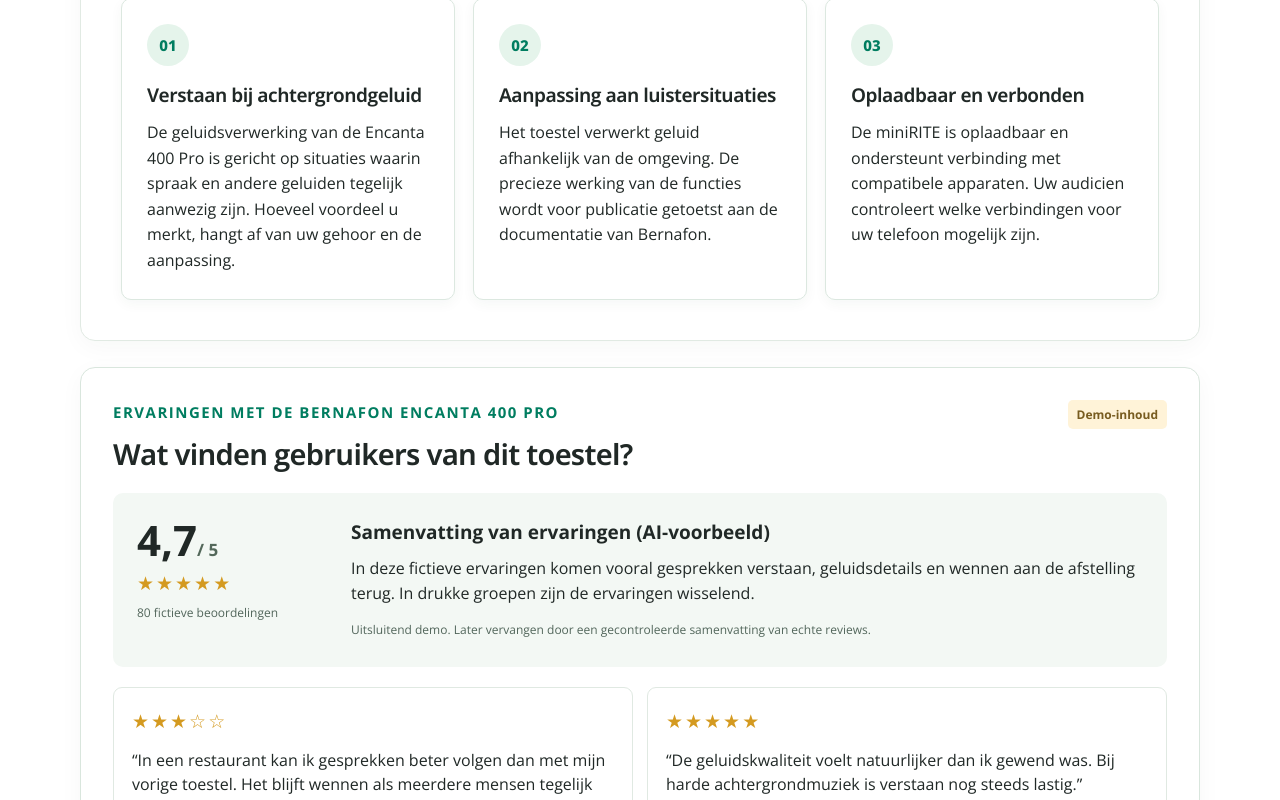
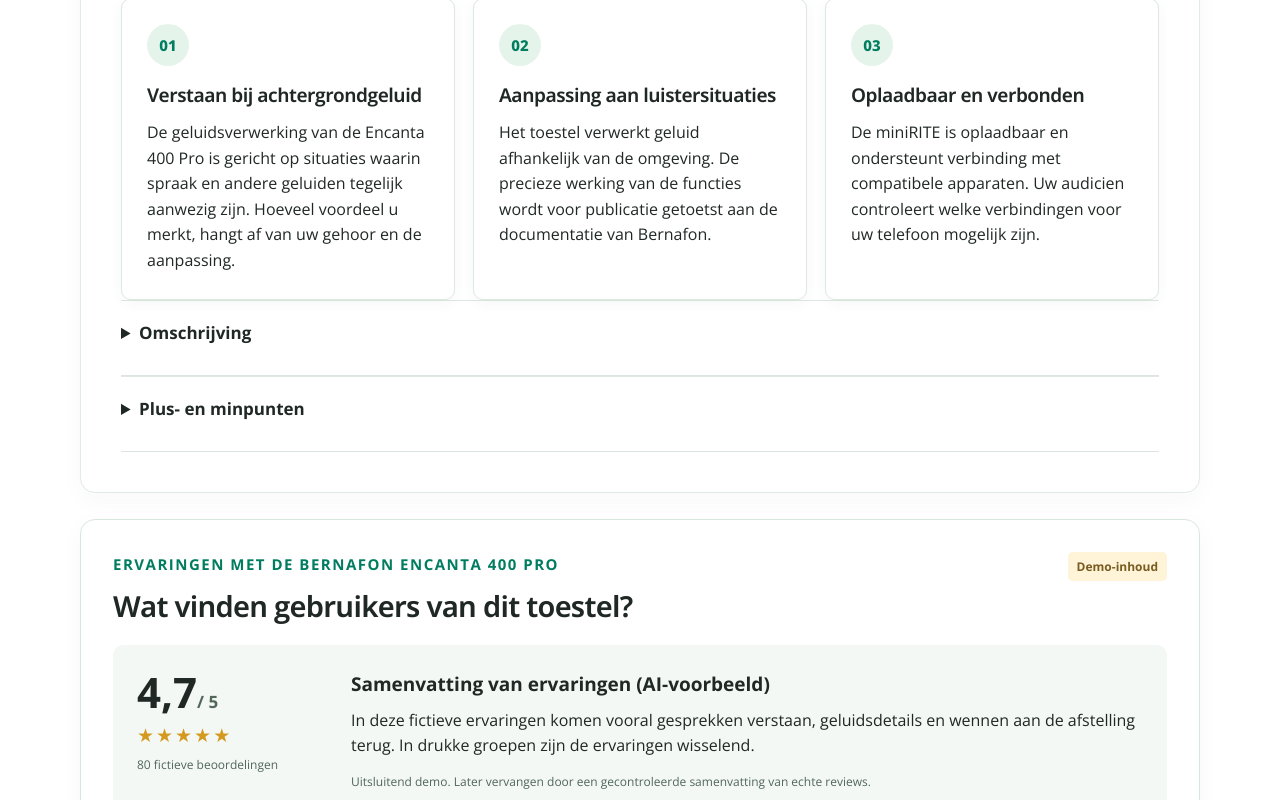
Before and after one commit to jo0stjo0st/oogvoororen-cro, a Next.js app: page /experimenten/complete-productpagina in a window 1280 px wide. Shown: the part 1191-1991 px from the top of the page. Built offline with nearby package versions, Linux system fonts and the light colour scheme.

Commit message:
Restore Encanta description and pros in product accordions

```diff
--- a/src/app/experimenten/complete-productpagina/page.tsx
+++ b/src/app/experimenten/complete-productpagina/page.tsx
@@ -38,7 +38,23 @@ export default function CompleteProductPage(){
     <a className="cro-complete-cta" href="#afspraak">Maak een afspraak voor persoonlijk hooradvies</a><p className="cro-complete-assurance">Persoonlijk advies · Geen aankoopverplichting</p>
    </div>
   </section>
-  <section className="cro-complete-section" id="technologie"><p className="eyebrow">Over dit toestel</p><h2>Wat maakt de Encanta 400 Pro bijzonder?</h2><p className="cro-complete-lead">De belangrijkste eigenschappen in begrijpelijke taal. De audicien helpt u beoordelen of dit toestel bij uw gehoor en dagelijks leven past.</p><div className="cro-complete-cards">{highlights.map((x,i)=><article key={x.title}><span className="cro-complete-feature-mark" aria-hidden="true">{String(i+1).padStart(2,"0")}</span><h3>{x.title}</h3><p>{x.body}</p></article>)}</div></section>
+  <section className="cro-complete-section" id="technologie"><p className="eyebrow">Over dit toestel</p><h2>Wat maakt de Encanta 400 Pro bijzonder?</h2><p className="cro-complete-lead">De belangrijkste eigenschappen in begrijpelijke taal. De audicien helpt u beoordelen of dit toestel bij uw gehoor en dagelijks leven past.</p><div className="cro-complete-cards">{highlights.map((x,i)=><article key={x.title}><span className="cro-complete-feature-mark" aria-hidden="true">{String(i+1).padStart(2,"0")}</span><h3>{x.title}</h3><p>{x.body}</p></article>)}</div>
+   <details>
+    <summary>Omschrijving</summary>
+    <p>De Bernafon Encanta 400 Pro is het topmodel van de Encanta-reeks en beschikt over alle functies uit de serie. De geluidsverwerking is ontworpen voor helder geluid en om gesprekken ook in rumoerige situaties beter te kunnen volgen.</p>
+    <p>Met <Link href="/experimenten/bernafon/smart-sensor" className="underline">Smart Sensor</Link> herkent het hoorapparaat bewegingen van uw hoofd en lichaam. Op basis daarvan kan het automatisch bijsturen uit welke richting geluid nadruk krijgt en hoeveel achtergrondgeluid het dempt. Dat komt van pas wanneer u wisselt tussen een gesprek met één persoon en een gesprek met meerdere mensen.</p>
+    <p>Dankzij de brede frequentieband geeft de Encanta 400 Pro zowel lage als hoge tonen weer. Het programma <Link href="/experimenten/bernafon/music-experience" className="underline">Music Experience</Link> versterkt bastonen tot 80 Hz. In een onderzoek van Bernafon verkoos 85% van de deelnemende muzikanten dit programma boven het standaardprogramma voor spraak bij het luisteren naar muziek.</p>
+    <p>Met een compatibele Apple- of Android-telefoon kunt u rechtstreeks audio streamen en het hoorapparaat bedienen via de Bernafon-app. Bluetooth Low Energy beperkt het stroomverbruik tijdens het streamen. De oplaadbare accu ondersteunt ook snelladen.</p>
+   </details>
+   <details>
+    <summary>Plus- en minpunten</summary>
+    <ul className="cro-complete-benefits">
+     <li><span aria-hidden="true">✓</span>Speciaal muziekprogramma, geschikt voor muziekliefhebbers</li>
+     <li><span aria-hidden="true">✓</span>Herkent hoofd- en lichaamsbewegingen</li>
+     <li><span aria-hidden="true">✓</span>Ergonomisch ontwerp</li>
+    </ul>
+   </details>
+  </section>
   <section className="cro-complete-reviews-section" id="reviews"><ProductReviews/></section>
   <section className="cro-complete-section cro-complete-service"><div><p className="eyebrow">Waarom Oogvoororen?</p><h2>Een goed hoorapparaat begint met goed advies</h2><p>We verkopen toestellen van verschillende fabrikanten. Daarom kijken we eerst naar uw gehoor, wensen en dagelijkse situaties.</p><ol className="cro-complete-steps"><li><span>01</span><p>We beginnen met een hoortest en advies.</p></li><li><span>02</span><p>We bespreken samen passende toestellen.</p></li><li><span>03</span><p>Bij een volgende afspraak kunt u een toestel vrijblijvend proberen.</p></li></ol><a href="#afspraak" className="cro-complete-textlink">Vraag persoonlijk hooradvies aan →</a></div><Image unoptimized src="https://cdn.oogvoororen.nl/MFFSwTgW7xbsf2gcxH0UokxMywsFI72s4Mx9KKSB-800.webp" alt="Audicien onderzoekt het oor van een klant" width={520} height={340}/></section>
   <section className="cro-complete-section" id="prijs"><p className="eyebrow">Prijs en tegemoetkoming</p><h2>Wat betaalt u zelf?</h2><p className="cro-complete-lead">Kies uw situatie voor een indicatieve berekening. U hoeft geen persoonsgegevens in te vullen.</p><div className="cro-complete-calc"><div className="cro-complete-calc-controls"><fieldset><legend>Uw leeftijd</legend>{[{v:"senior",t:"65 jaar of ouder"},{v:"adult",t:"18 tot 64 jaar"},{v:"child",t:"Jonger dan 18 jaar"}].map(x=><button key={x.v} aria-pressed={age===x.v} onClick={()=>setAge(x.v as Age)}>{x.t}</button>)}</fieldset><fieldset><legend>Aantal hoorapparaten</legend>{[1,2].map(n=><button key={n} aria-pressed={count===n} onClick={()=>setCount(n)}>{n===1?"Eén":"Twee"}</button>)}</fieldset><fieldset><legend>Tegemoetkoming mutualiteit</legend><button aria-pressed={eligible} onClick={()=>setEligible(true)}>Toon indicatie</button><button aria-pressed={!eligible} onClick={()=>setEligible(false)}>Zelf betalen</button></fieldset></div><div className="cro-complete-calc-result" aria-live="polite"><span>Prijs {count===1?"hoorapparaat":"hoorapparaten"}</span><strong>{euro(result.total)}</strong><span>Indicatieve tegemoetkoming: - {euro(result.compensation??0)}</span><div><span>Indicatieve eigen opleg</span><b>{euro(result.net??result.total)}</b></div><small>Geen definitieve prijs of toezegging van vergoeding. De audicien controleert uw aanspraak en de geldende voorwaarden.</small></div></div></section>
```
